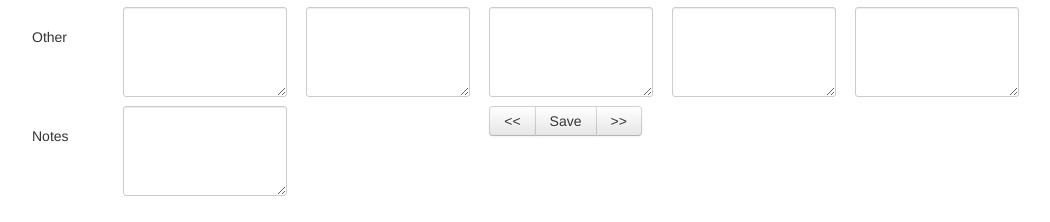
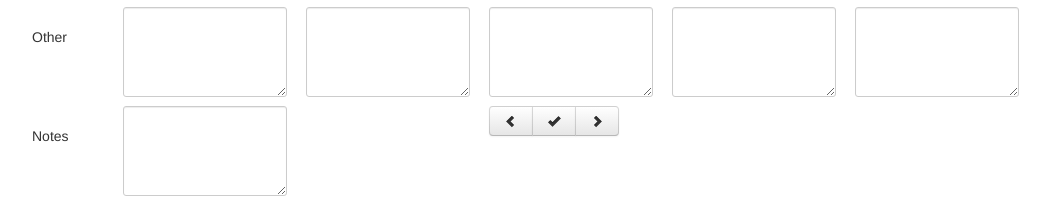
Before and after one commit to davish/Planner, a Python web app: template templates/planbook.html in a window 1280 px wide. Shown: the part 578-800 px from the top of the page, without its empty margins (18-1068 px from the left). Run offline with Jinja, Linux system fonts and the light colour scheme; the template is opened without the code that fills it, so the values that code supplies are empty; some libraries are stand-ins or nearby versions.

Commit message:
changed some icons

```diff
--- a/templates/planbook.html
+++ b/templates/planbook.html
@@ -147,9 +147,9 @@
       <span class="span2"> <textarea id="notes">{{assignments["notes"]}}</textarea></span>
       <span class="span1 offset2">
         <div class="btn-group">
-          <button class="btn" id="back"> &lt;&lt;</button>
-          <button class="btn" id="save"> Save </button>
-          <button class="btn" id="next"> &gt;&gt;</button>
+          <button class="btn" id="back"> <i class="icon-chevron-left"> </i></button>
+          <button class="btn" id="save"><i class="icon-ok"></i>  </button>
+          <button class="btn" id="next"> <i class="icon-chevron-right"> </i></button>
         </div>
     </span>
     </div>
```
